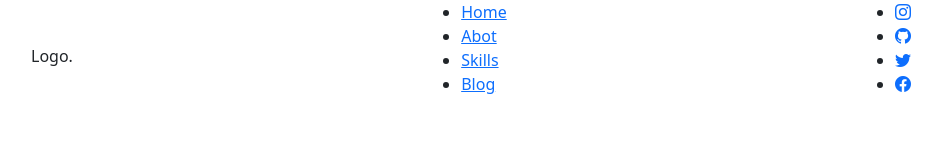
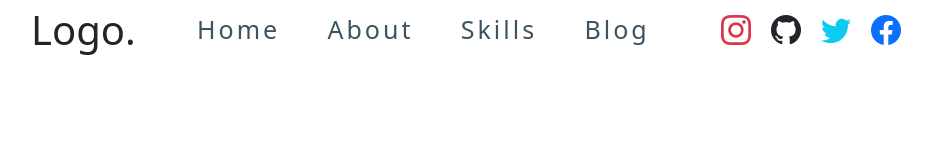
Before and after one commit to ugurakcaydev/WebProje, a website: page index.html in a window 1280 px wide. Shown: the whole page, without its empty margins (169-1111 px from the left). Drawn offline with nearby package versions, Linux system fonts and the light colour scheme.

Commit message:
Added new css codes.

```diff
--- a/index.html
+++ b/index.html
@@ -7,32 +7,35 @@
     <meta name="viewport" content="width=device-width, initial-scale=1.0">
     <title>Document</title>
     <link rel="stylesheet" href="style.css">
+    <link href="http://netdna.bootstrapcdn.com/font-awesome/3.2.1/css/font-awesome.css" rel="stylesheet">
+    <link href="https://cdn.jsdelivr.net/npm/bootstrap@5.3.0-alpha1/dist/css/bootstrap.min.css" rel="stylesheet"
+        integrity="sha384-GLhlTQ8iRABdZLl6O3oVMWSktQOp6b7In1Zl3/Jr59b6EGGoI1aFkw7cmDA6j6gD" crossorigin="anonymous">
 </head>
 
 <body>
-    <div class="topnav">
+
+    <div class="topnav position-fixed">
         <div class="logo">Logo.</div>
-        <ul>
+        <ul class="navBar">
             <li><a href="#">Home</a></li>
-            <li><a href="#">Abot</a></li>
+            <li><a href="#">About</a></li>
             <li><a href="#">Skills</a></li>
             <li><a href="#">Blog</a></li>
         </ul>
-        <ul>
+        <ul class="links">
             <li>
-                <a name="facebook" href="#" class="bi-instagram">
+                <a name="instagram" href="#" class="bi-instagram text-danger"></a>
+            </li>
+            <li>
+                <a name="github" href="#" class="bi-github text-dark">
                 </a>
             </li>
             <li>
-                <a name="facebook" href="#" class="bi-github">
+                <a name="twitter" href="#" class="bi-twitter text-info">
                 </a>
             </li>
             <li>
-                <a name="facebook" href="#" class="bi-twitter">
-                </a>
-            </li>
-            <li>
-                <a name="facebook" href="#" class="bi-facebook">
+                <a name="facebook" href="#" class="bi-facebook text-primary">
                 </a>
             </li>
         </ul>
--- a/style.css
+++ b/style.css
@@ -1,20 +1,59 @@
 @import url("https://cdn.jsdelivr.net/npm/bootstrap-icons@1.3.0/font/bootstrap-icons.css");
 @import url("https://cdn.jsdelivr.net/npm/bootstrap@5.3.0-alpha1/dist/css/bootstrap.min.css");
-@import url();
+
 
 .topnav {
-    width: auto;
+    width: 100%;
     display: flex;
     justify-content: center;
     align-items: center;
     justify-content: space-between;
-    padding: 0px 200px 0px 200px;
+    padding: 0px 200px;
+    z-index: 111;
+
+
 }
+.logo{
+    display: flex;
+    font-size: 40px;
+    font-weight: 800px;
+    cursor: pointer;
+}
+.navBar{
+    padding: 0;
+    margin: 0;
+    width: 500px ;
+    display: flex;
+    justify-content: center;
+    align-items: center;
+    justify-content: space-around;
+    list-style-type: none;
+    font-size: large;
 
-.topnav>a {
-    display: flex;
+
 }
+.navBar li a {
+    font-size: 25px;
+    color: #3d535f;
+    letter-spacing: 3px;
+    text-transform: capitalize;
+    text-decoration:none;
+}
+.navBar li:hover a{
+    color:#7f00ff;
 
-.topnav>a {
-    display: flex;
 }
+.links{
+    padding: 0;
+    margin: 0;
+    display:flex;
+    font-size: x-large;
+    width: 200px;
+    justify-content: space-around;
+    list-style-type: none;
+}
+.links a{
+    font-size: 30px;
+    color:#3d535f;
+
+}
```
